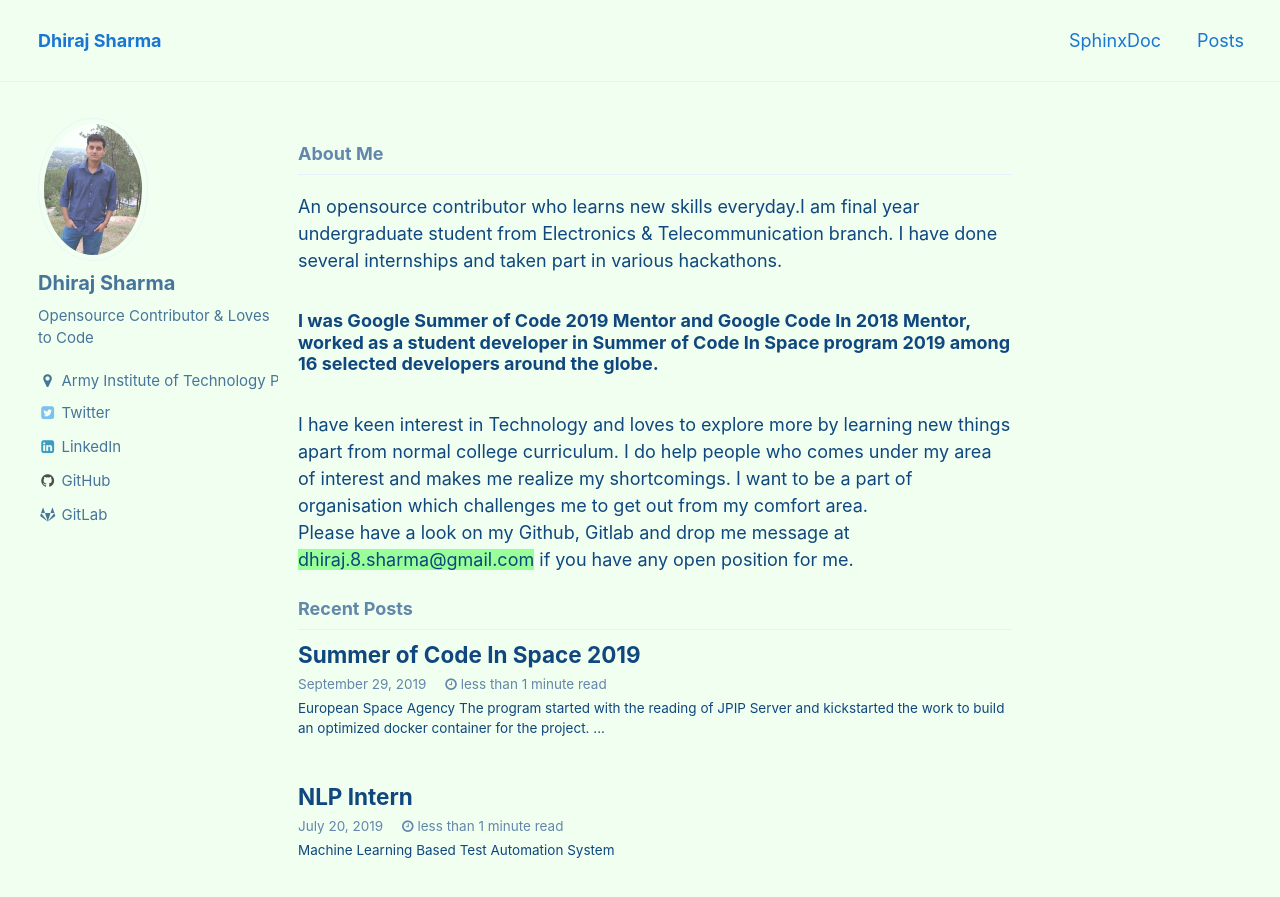
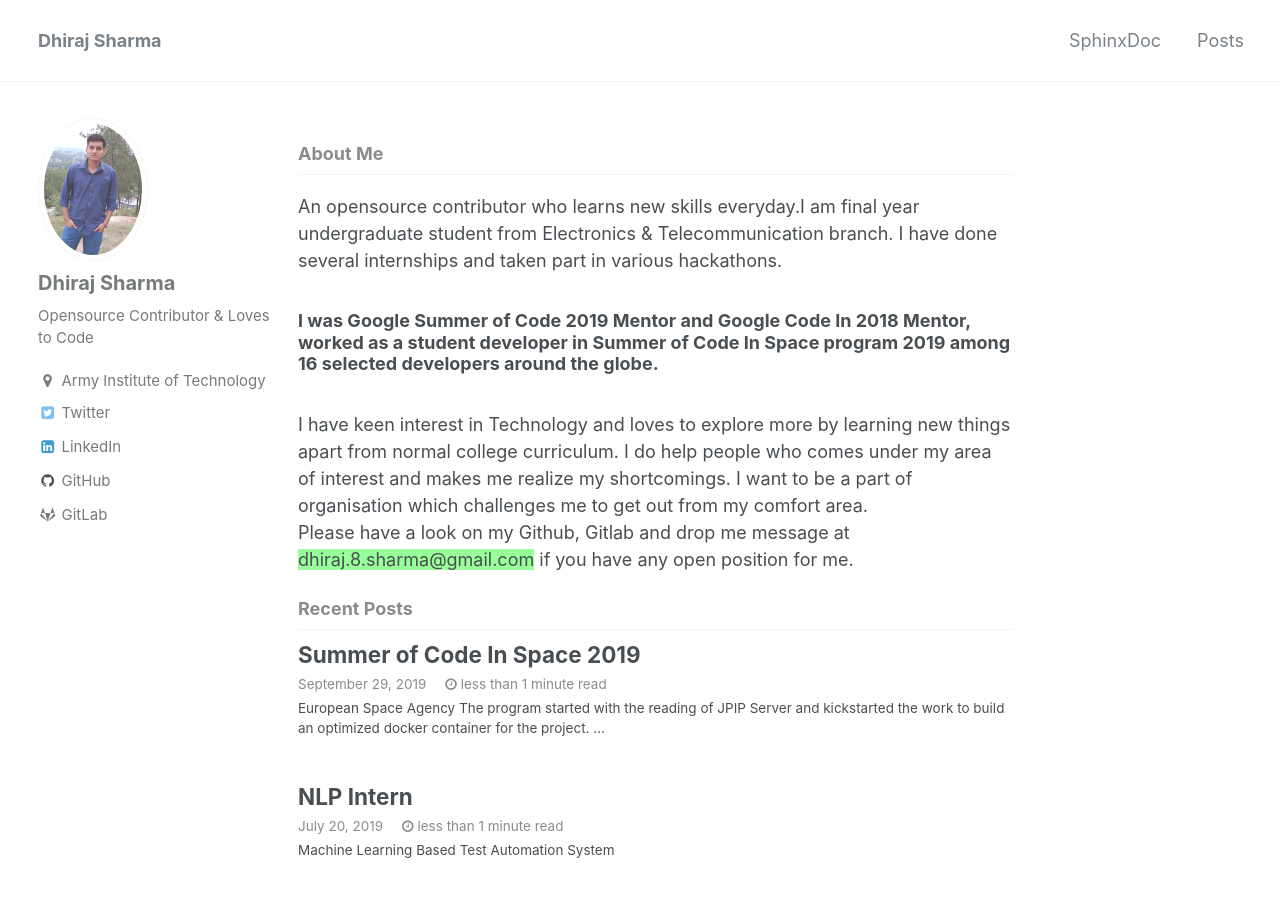
Before and after one commit to Dhiraj240/dhiraj240.github.io, a Jekyll site: the page built from index.html, in a window 1280 px wide and 900 px high. Shown: the top 897 px of the window. Built offline with Jekyll 4.4.1, drawn with Linux system fonts in a browser that asks for light colours; the list of posts is cut into pages by our own code.

Commit message:
Update _config.yml

```diff
--- a/_config.yml
+++ b/_config.yml
@@ -5,7 +5,7 @@
 # For technical reasons, this file is *NOT* reloaded automatically when you use
 # `jekyll serve`. If you change this file, please restart the server process.
 
-minimal_mistakes_skin    : "aqua" # "air", "aqua", "contrast", "dark", "dirt", "neon", "mint", "plum", "sunrise"
+minimal_mistakes_skin    : "default" # "air", "aqua", "contrast", "dark", "dirt", "neon", "mint", "plum", "sunrise"
 
 # Site Settings
 locale                   : "en"
@@ -86,8 +86,7 @@
   name             : "Dhiraj Sharma"
   avatar           : "/assets/images/dhiraj.jpg" # path of avatar image, e.g. "/assets/images/bio-photo.jpg"
   bio              : "Opensource Contributor & Loves to Code"
-  location         : "Army Institute of Technology
-                      Pune, Maharshtra"
+  location         : "Army Institute of Technology"
   email            :
   uri              :
   home             : # null (default), "absolute or relative url to link to author home"
```
